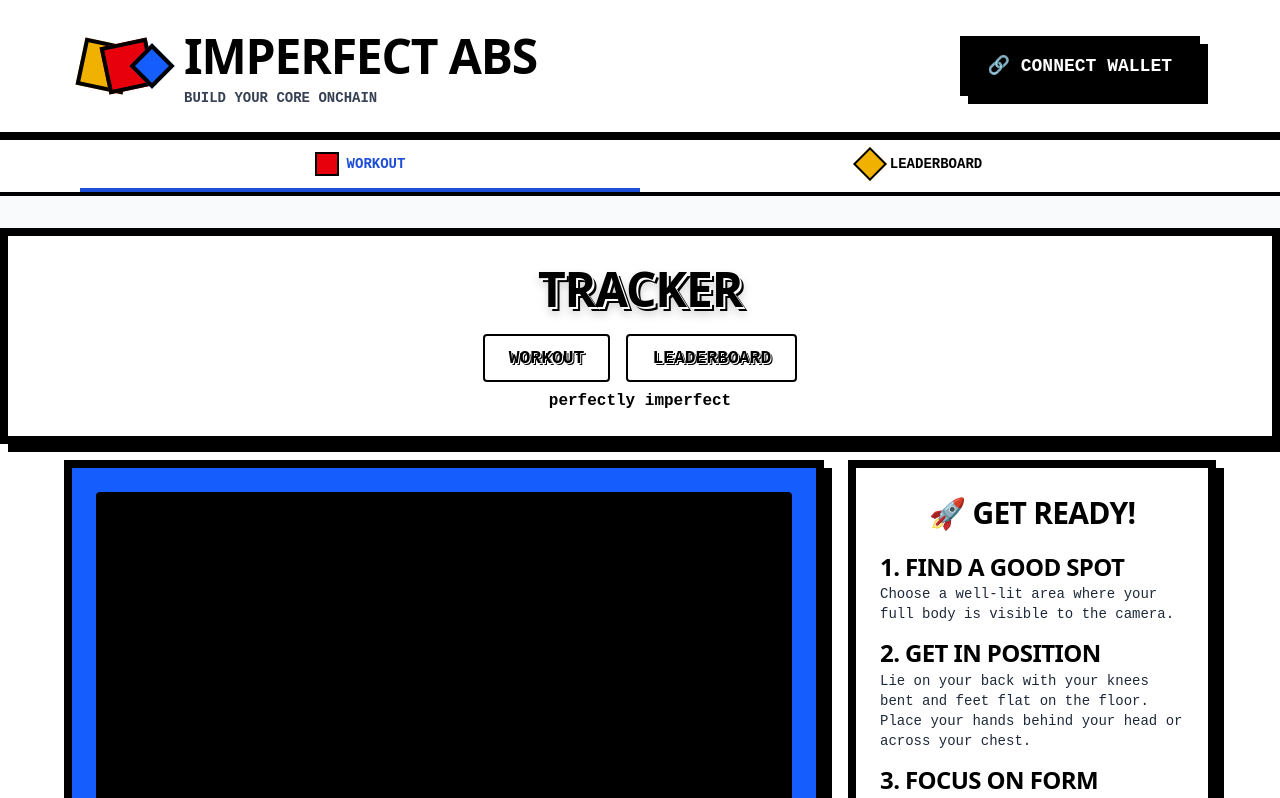
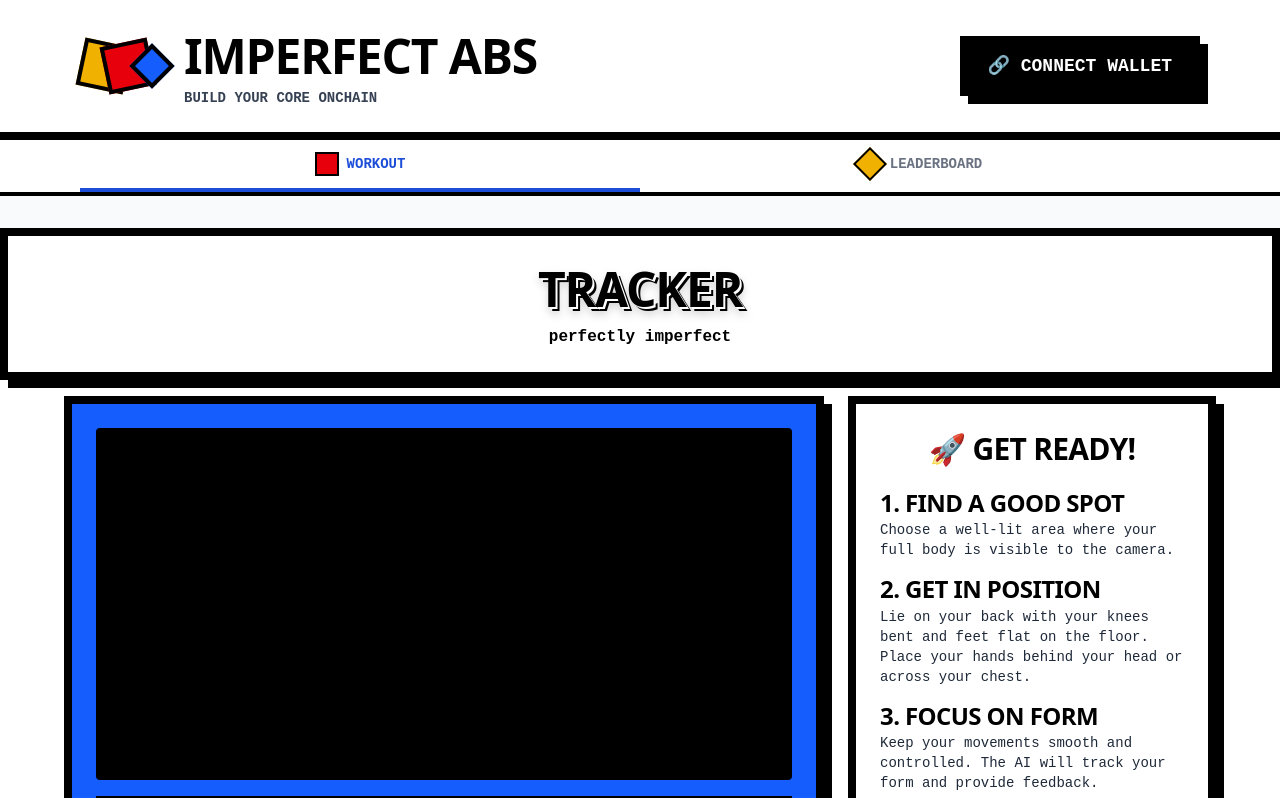
Before and after one commit to thisyearnofear/imperfectabs, a Next.js app: page / in a window 1280 px wide. Shown: the top 798 px of the page. Built offline with nearby package versions, Linux system fonts and the light colour scheme; no server answers.

Commit message:
fix contrast issues

```diff
--- a/src/app/globals.css
+++ b/src/app/globals.css
@@ -181,12 +181,17 @@ h4 {
 }
 
 .abs-btn-nav {
-    @apply font-bold text-sm px-4 py-3 border-b-4 border-transparent uppercase transition-all duration-200;
+    @apply font-bold text-sm px-4 py-3 border-b-4 border-transparent uppercase transition-all duration-200 text-gray-500;
+}
+
+.abs-btn-nav:hover {
+    color: var(--abs-blue);
 }
 
 .abs-btn-nav.active {
     border-color: var(--abs-blue);
     color: var(--abs-blue);
+    font-weight: 900;
 }
 
 /* Workout Stats Overlay - Enhanced readability */
@@ -735,6 +740,6 @@ textarea:focus-visible {
 /* Ensure text remains readable on all backgrounds */
 .text-on-colored-bg {
     color: var(--text-on-colored);
-    font-weight: 700;
-    text-shadow: 0 1px 2px rgba(0, 0, 0, 0.8);
+    font-weight: 900;
+    text-shadow: 1px 1px 0px rgba(0, 0, 0, 0.5);
 }
--- a/src/components/ImprovedWorkoutTracker.tsx
+++ b/src/components/ImprovedWorkoutTracker.tsx
@@ -319,45 +319,6 @@ export default function ImprovedWorkoutTracker() {
         >
           Tracker
         </h1>
-        {/* Add navigation tabs with improved contrast */}
-        <div className="flex justify-center gap-4 mt-4">
-          <button
-            className={`px-6 py-2 rounded font-black uppercase text-lg transition-colors duration-150
-              ${
-                workoutState.isActive
-                  ? "bg-black text-white shadow-lg"
-                  : "bg-white text-black border-2 border-black hover:bg-gray-200"
-              }
-            `}
-            style={{
-              textShadow: !workoutState.isActive
-                ? "1px 1px 0 #fff, 2px 2px 0 #000"
-                : undefined,
-              outline: "none",
-            }}
-            disabled={workoutState.isActive}
-          >
-            WORKOUT
-          </button>
-          <button
-            className={`px-6 py-2 rounded font-black uppercase text-lg transition-colors duration-150
-              ${
-                workoutState.hasCompletedWorkout
-                  ? "bg-black text-white shadow-lg"
-                  : "bg-white text-black border-2 border-black hover:bg-gray-200"
-              }
-            `}
-            style={{
-              textShadow: !workoutState.hasCompletedWorkout
-                ? "1px 1px 0 #fff, 2px 2px 0 #000"
-                : undefined,
-              outline: "none",
-            }}
-            disabled={workoutState.hasCompletedWorkout}
-          >
-            LEADERBOARD
-          </button>
-        </div>
         <p className="text-center text-black font-bold mt-2">
           {getStatusMessage()}
         </p>
```
